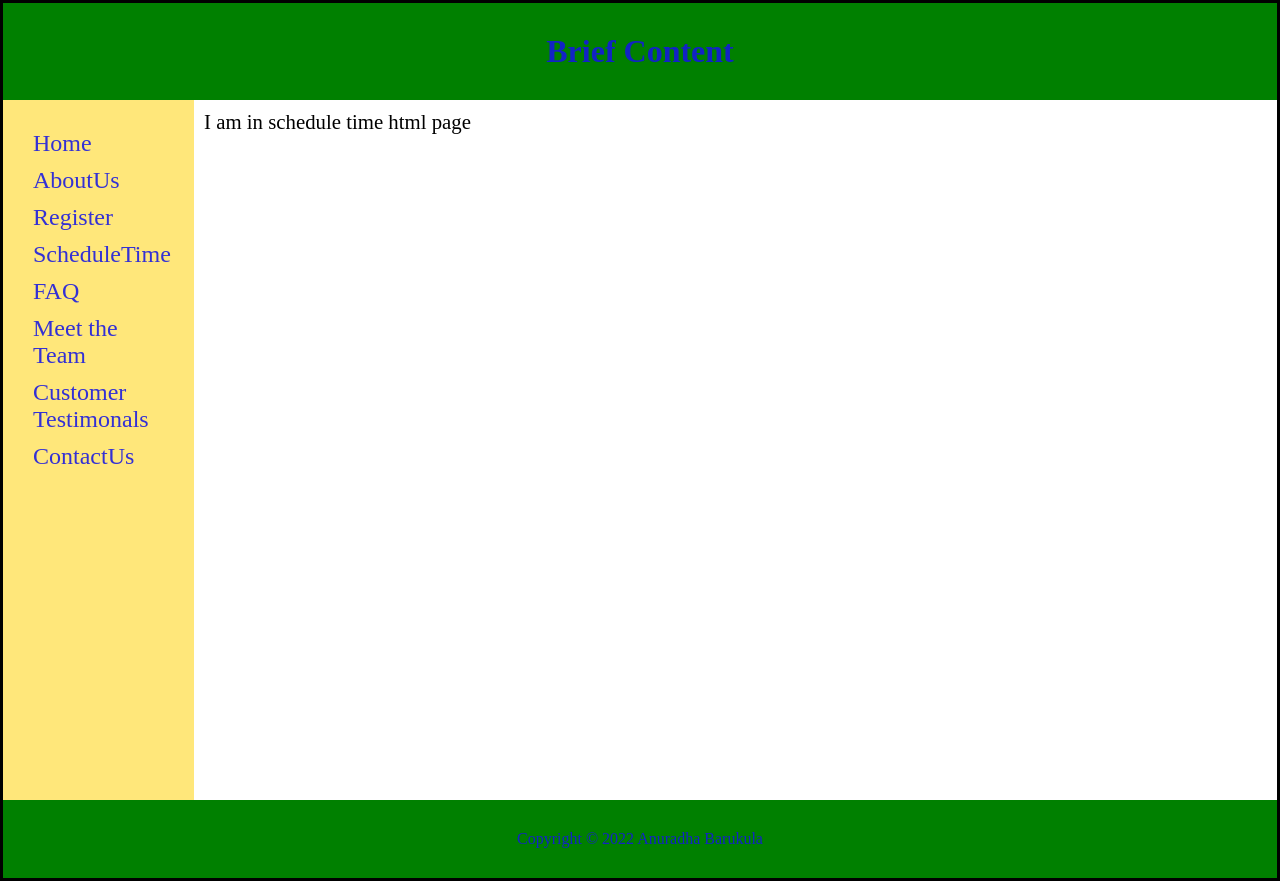
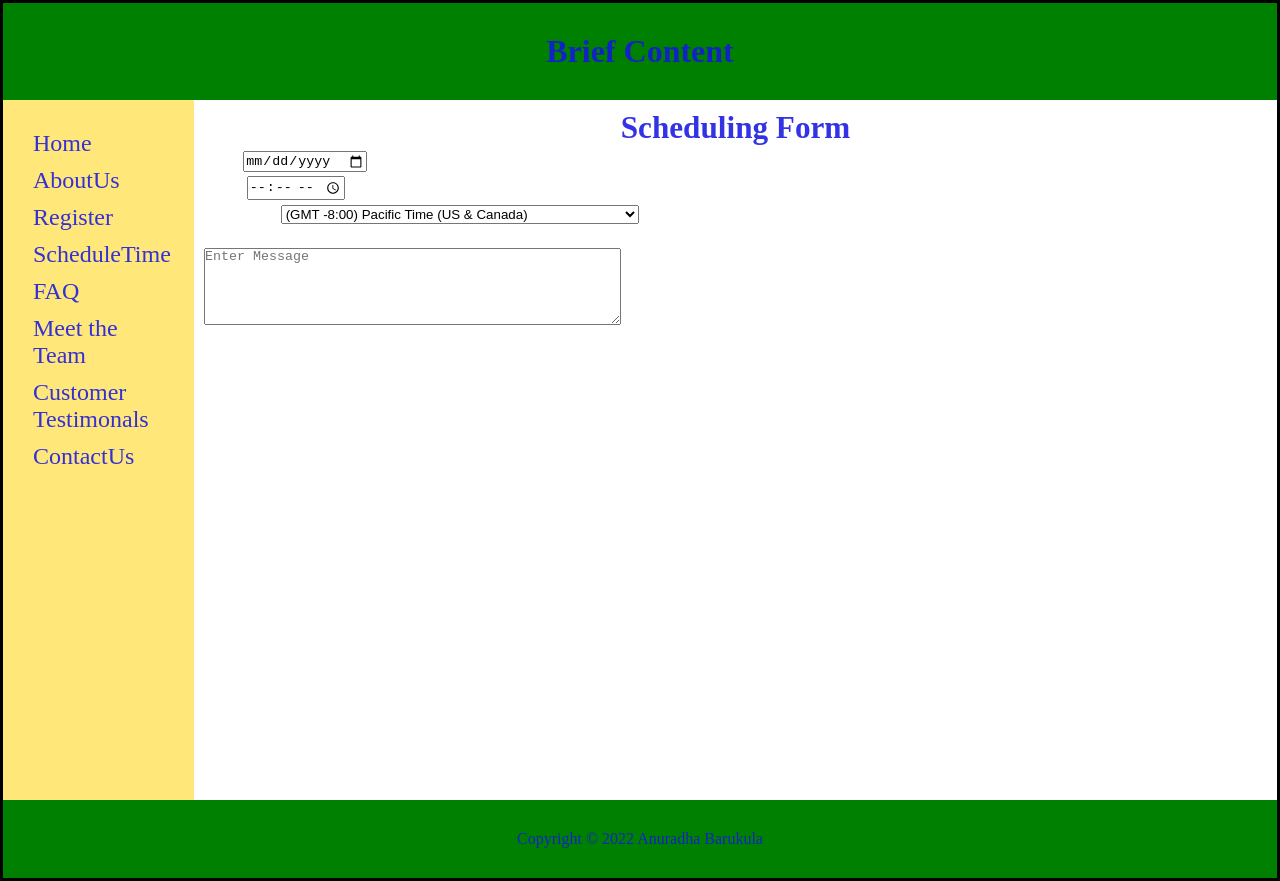
Before and after one commit to anubarukula12/staticHtmlCssWebpage2, a plain HTML site: page htmlPages/schedule.html in a window 1280 px wide. Drawn offline with Linux system fonts and the light colour scheme.

Commit message:
updated freque schedule html files

```diff
--- a/htmlPages/schedule.html
+++ b/htmlPages/schedule.html
@@ -25,7 +25,41 @@
             </ul>
         </nav>
         <section>
-            <p>I am in schedule time html page</p>
+            <h1> Scheduling Form</h1>
+            <div class="sched-container">
+
+                <form action="">
+                    <label for="date">Date</label>
+                    <input id="date" type="date"><br>
+                    <label for="time">Time</label>
+                    <input id="time" type="time"><br>
+                    <label for="timezone">Timezone</label>
+                    <select name="timezone" class="time-zone">
+                        <option>
+                            (GMT -8:00) Pacific Time (US &amp; Canada)
+                        </option>
+                        <option value="-7">
+                            (GMT -7:00) Mountain Time (US &amp; Canada)
+                        </option>
+                        <option value="-6">
+                            (GMT -6:00) Central Time (US &amp; Canada),
+                            Mexico City
+                        </option>
+                        <option value="-5">
+                            (GMT -5:00) Eastern Time (US &amp; Canada),
+                            Bogota, Lima
+                        </option>
+
+                        <option value="5.5">
+                            (GMT +5:30) Mumbai, Kolkata, Chennai, New Delhi
+                        </option>
+
+                    </select><br><br>
+                    <textarea placeholder="Enter Message" cols="50" rows="5"></textarea>
+
+                </form>
+
+            </div>
         </section>
         <footer>
             <p>Copyright © 2022 Anuradha Barukula</p>
```
Also changed, not shown: htmlPages/freque.html (+30 -4 lines).
